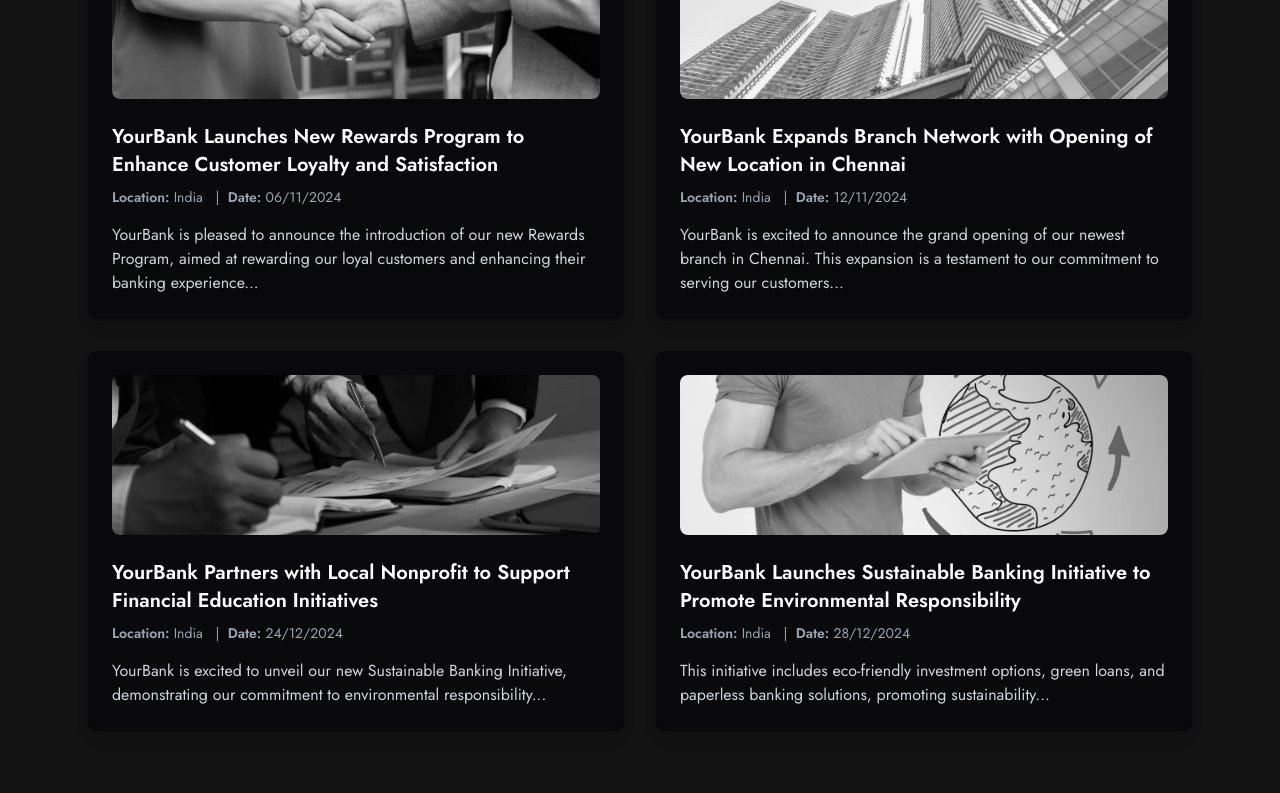
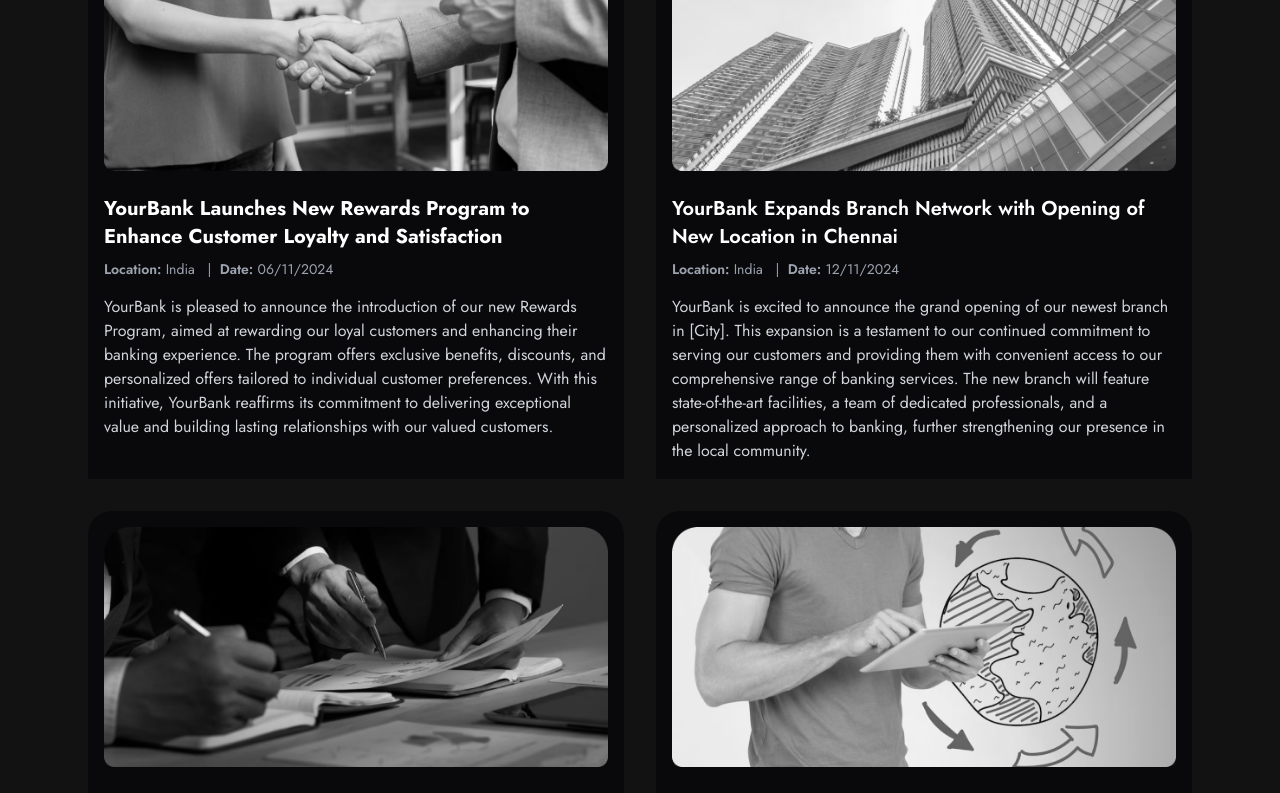
Before and after one commit to Cody-nas/YourBanK-App, a React (Vite) app: page /about in a window 1280 px wide. Shown: the part 2000-2793 px from the top of the page. Built offline with nearby package versions, Linux system fonts and the light colour scheme.

Commit message:
Refactor Press component to enhance layout and update content for press releases

```diff
--- a/src/components/Press.jsx
+++ b/src/components/Press.jsx
@@ -22,13 +22,13 @@
       {/* <!-- Cards Grid --> */}
       <div className="mt-12 grid grid-cols-1 md:grid-cols-2 lg:grid-cols-2 gap-8">
         {/* <!-- Card 1 --> */}
-        <div className="bg-zinc-950 rounded-lg p-6 shadow-lg">
+        <div className="bg-zinc-950 rounded-tr-3xl rounded-tl-3xl p-4">
           <img
             src={press1}
             alt="Press release image 1"
-            className="w-full rounded-lg h-40 object-cover mb-6"
+            className="w-full object-cover mb-6"
           />
-          <h3 className="text-xl font-semibold mb-2">
+          <h3 className="text-xl font-bold mb-2">
             YourBank Launches New Rewards Program to Enhance Customer Loyalty and
             Satisfaction
           </h3>
@@ -37,18 +37,16 @@
             <span className="font-semibold">Date:</span> 06/11/2024
           </p>
           <p className="text-gray-300">
-            YourBank is pleased to announce the introduction of our new Rewards
-            Program, aimed at rewarding our loyal customers and enhancing their
-            banking experience...
+            YourBank is pleased to announce the introduction of our new Rewards Program, aimed at rewarding our loyal customers and enhancing their banking experience. The program offers exclusive benefits, discounts, and personalized offers tailored to individual customer preferences. With this initiative, YourBank reaffirms its commitment to delivering exceptional value and building lasting relationships with our valued customers.
           </p>
         </div>
 
         {/* <!-- Card 2 --> */}
-        <div className="bg-zinc-950 rounded-lg p-6 shadow-lg">
+        <div className="bg-zinc-950 rounded-tr-3xl rounded-tl-3xl p-4">
           <img
             src={press2}
             alt="Press release image 2"
-            className="w-full rounded-lg h-40 object-cover mb-6"
+            className="w-full object-cover mb-6"
           />
           <h3 className="text-xl font-semibold mb-2">
             YourBank Expands Branch Network with Opening of New Location in
@@ -59,18 +57,16 @@
             <span className="font-semibold">Date:</span> 12/11/2024
           </p>
           <p className="text-gray-300">
-            YourBank is excited to announce the grand opening of our newest branch
-            in Chennai. This expansion is a testament to our commitment to serving
-            our customers...
+            YourBank is excited to announce the grand opening of our newest branch in [City]. This expansion is a testament to our continued commitment to serving our customers and providing them with convenient access to our comprehensive range of banking services. The new branch will feature state-of-the-art facilities, a team of dedicated professionals, and a personalized approach to banking, further strengthening our presence in the local community.
           </p>
         </div>
 
         {/* <!-- Card 3 --> */}
-        <div className="bg-zinc-950 rounded-lg p-6 shadow-lg">
+        <div className="bg-zinc-950 rounded-tr-3xl rounded-tl-3xl p-4">
           <img
             src={press3}
             alt="Press release image 3"
-            className="w-full rounded-lg h-40 object-cover mb-6"
+            className="w-full object-cover mb-6"
           />
           <h3 className="text-xl font-semibold mb-2">
             YourBank Partners with Local Nonprofit to Support Financial Education
@@ -81,17 +77,16 @@
             <span className="font-semibold">Date:</span> 24/12/2024
           </p>
           <p className="text-gray-300">
-            YourBank is excited to unveil our new Sustainable Banking Initiative,
-            demonstrating our commitment to environmental responsibility...
+            YourBank is excited to unveil our new Sustainable Banking Initiative, demonstrating our commitment to environmental responsibility. This initiative includes a range of sustainable banking products and services, such as green loans, eco-friendly investment options, and paperless banking solutions. By incorporating sustainable practices into our operations, we aim to contribute to a greener future while providing innovative banking solutions to our customers.
           </p>
         </div>
 
         {/* <!-- Card 4 --> */}
-        <div className="bg-zinc-950 rounded-lg p-6 shadow-lg">
+        <div className="bg-zinc-950 rounded-tr-3xl rounded-tl-3xl p-4">
           <img
             src={press4}
             alt="Press release image 4"
-            className="w-full rounded-lg h-40 object-cover mb-6"
+            className="w-full object-cover mb-6"
           />
           <h3 className="text-xl font-semibold mb-2">
             YourBank Launches Sustainable Banking Initiative to Promote
@@ -102,8 +97,7 @@
             <span className="font-semibold">Date:</span> 28/12/2024
           </p>
           <p className="text-gray-300">
-            This initiative includes eco-friendly investment options, green loans,
-            and paperless banking solutions, promoting sustainability...
+            YourBank is excited to unveil our new Sustainable Banking Initiative, demonstrating our commitment to environmental responsibility. This initiative includes a range of sustainable banking products and services, such as green loans, eco-friendly investment options, and paperless banking solutions. By incorporating sustainable practices into our operations, we aim to contribute to a greener future while providing innovative banking solutions to our customers.
           </p>
         </div>
       </div>
```
